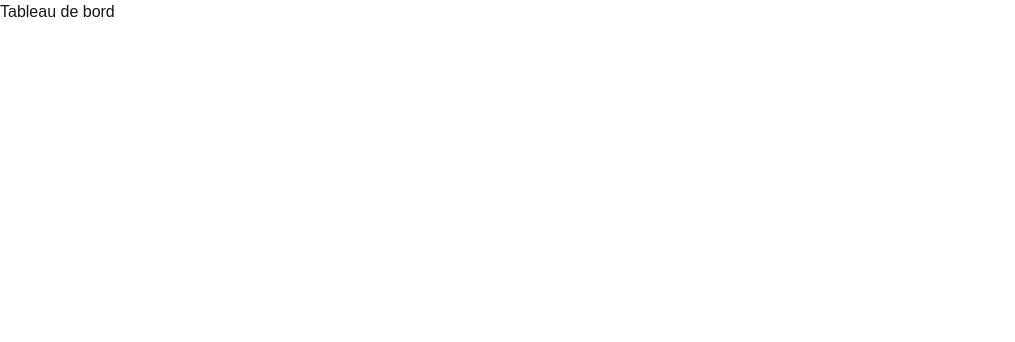
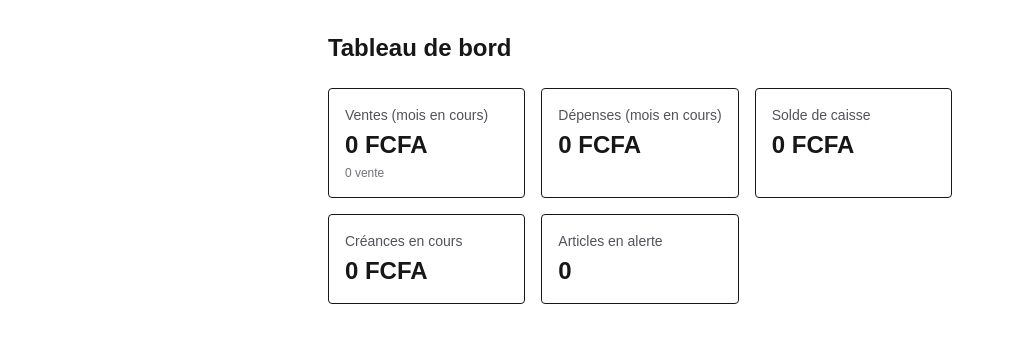
Before and after one commit to Samacahier/samacahier, a Next.js app: page /dashboard in a window 1280 px wide. Shown: the top 342 px of the page, without its empty margins (0-1015 px from the left). Built offline with nearby package versions, Linux system fonts and the light colour scheme; no server answers.

Commit message:
✨ Dashboard commerçant : indicateurs du mois en cours

```diff
--- a/src/app/(commercant)/dashboard/page.tsx
+++ b/src/app/(commercant)/dashboard/page.tsx
@@ -1,3 +1,48 @@
-export default function DashboardPage() {
-  return <p>Tableau de bord</p>;
+import { createClient } from "@/lib/supabase/server";
+import { getDashboardStats, type DashboardStats } from "@/lib/dashboard/queries";
+import StatCard from "@/components/dashboard/StatCard";
+
+const STATS_VIDES: DashboardStats = {
+  totalVentesMontant: 0,
+  totalVentesNombre: 0,
+  totalDepenses: 0,
+  soldeCaisse: 0,
+  totalCreancesEnCours: 0,
+  articlesEnAlerte: 0,
+};
+
+export default async function DashboardPage() {
+  const supabase = await createClient();
+  const {
+    data: { user },
+  } = await supabase.auth.getUser();
+
+  const stats = user ? await getDashboardStats(user.id) : STATS_VIDES;
+
+  return (
+    <main className="mx-auto max-w-3xl px-4 py-8">
+      <h1 className="mb-6 text-2xl font-semibold">Tableau de bord</h1>
+
+      <div className="grid grid-cols-2 gap-4 sm:grid-cols-3">
+        <StatCard
+          label="Ventes (mois en cours)"
+          value={`${stats.totalVentesMontant.toLocaleString("fr-FR")} FCFA`}
+          hint={`${stats.totalVentesNombre} vente${stats.totalVentesNombre > 1 ? "s" : ""}`}
+        />
+        <StatCard
+          label="Dépenses (mois en cours)"
+          value={`${stats.totalDepenses.toLocaleString("fr-FR")} FCFA`}
+        />
+        <StatCard
+          label="Solde de caisse"
+          value={`${stats.soldeCaisse.toLocaleString("fr-FR")} FCFA`}
+        />
+        <StatCard
+          label="Créances en cours"
+          value={`${stats.totalCreancesEnCours.toLocaleString("fr-FR")} FCFA`}
+        />
+        <StatCard label="Articles en alerte" value={String(stats.articlesEnAlerte)} />
+      </div>
+    </main>
+  );
 }
--- /dev/null
+++ b/src/components/dashboard/StatCard.tsx
@@ -0,0 +1,15 @@
+type StatCardProps = {
+  label: string;
+  value: string;
+  hint?: string;
+};
+
+export default function StatCard({ label, value, hint }: StatCardProps) {
+  return (
+    <div className="flex flex-col gap-1 rounded border p-4">
+      <span className="text-sm text-zinc-600">{label}</span>
+      <span className="text-2xl font-semibold">{value}</span>
+      {hint && <span className="text-xs text-zinc-500">{hint}</span>}
+    </div>
+  );
+}
--- /dev/null
+++ b/src/lib/dashboard/queries.ts
@@ -0,0 +1,95 @@
+"use server";
+
+import { createClient } from "@/lib/supabase/server";
+
+export type DashboardStats = {
+  totalVentesMontant: number;
+  totalVentesNombre: number;
+  totalDepenses: number;
+  soldeCaisse: number;
+  totalCreancesEnCours: number;
+  articlesEnAlerte: number;
+};
+
+// Bornes [début, fin) du mois en cours, au format date ISO (YYYY-MM-DD).
+function bornesMoisEnCours() {
+  const maintenant = new Date();
+  const debut = new Date(
+    Date.UTC(maintenant.getUTCFullYear(), maintenant.getUTCMonth(), 1),
+  );
+  const fin = new Date(
+    Date.UTC(maintenant.getUTCFullYear(), maintenant.getUTCMonth() + 1, 1),
+  );
+  return { debut: debut.toISOString().slice(0, 10), fin: fin.toISOString().slice(0, 10) };
+}
+
+// Ventes et dépenses sont bornées au mois en cours. Le solde de caisse, les
+// créances en cours et les alertes de stock sont des états courants, non
+// bornés dans le temps.
+export async function getDashboardStats(commercantId: string): Promise<DashboardStats> {
+  const supabase = await createClient();
+  const { debut, fin } = bornesMoisEnCours();
+
+  const [ventes, depenses, caisse, creances, stocks] = await Promise.all([
+    supabase
+      .from("ventes")
+      .select("montant_total")
+      .eq("commercant_id", commercantId)
+      .gte("date_vente", debut)
+      .lt("date_vente", fin),
+    supabase
+      .from("depenses")
+      .select("montant")
+      .eq("commercant_id", commercantId)
+      .gte("date_depense", debut)
+      .lt("date_depense", fin),
+    supabase
+      .from("caisse")
+      .select("type_mouvement, montant")
+      .eq("commercant_id", commercantId),
+    supabase
+      .from("creances")
+      .select("montant, montant_rembourse")
+      .eq("commercant_id", commercantId)
+      .neq("statut", "soldee"),
+    supabase
+      .from("stocks")
+      .select("quantite, seuil_alerte")
+      .eq("commercant_id", commercantId),
+  ]);
+
+  const totalVentesMontant = (ventes.data ?? []).reduce(
+    (somme, vente) => somme + vente.montant_total,
+    0,
+  );
+  const totalVentesNombre = ventes.data?.length ?? 0;
+
+  const totalDepenses = (depenses.data ?? []).reduce(
+    (somme, depense) => somme + depense.montant,
+    0,
+  );
+
+  const soldeCaisse = (caisse.data ?? []).reduce(
+    (solde, mouvement) =>
+      solde + (mouvement.type_mouvement === "entree" ? mouvement.montant : -mouvement.montant),
+    0,
+  );
+
+  const totalCreancesEnCours = (creances.data ?? []).reduce(
+    (somme, creance) => somme + (creance.montant - creance.montant_rembourse),
+    0,
+  );
+
+  const articlesEnAlerte = (stocks.data ?? []).filter(
+    (stock) => stock.quantite <= stock.seuil_alerte,
+  ).length;
+
+  return {
+    totalVentesMontant,
+    totalVentesNombre,
+    totalDepenses,
+    soldeCaisse,
+    totalCreancesEnCours,
+    articlesEnAlerte,
+  };
+}
```
Also changed, not shown: 1 other file (tests, documents, lock files or other folders).
